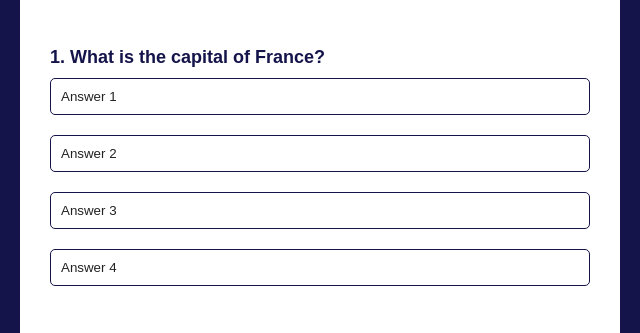
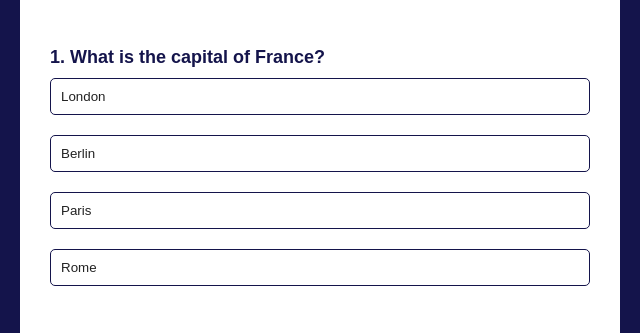
Before and after one commit to eze4acme/Question-App, a plain HTML site: page index.html in a window 1280 px wide. Shown: the part 178-511 px from the top of the page, 320-960 px from the left. Drawn offline with Linux system fonts and the light colour scheme.

Commit message:
update index.js

```diff
--- a/index.html
+++ b/index.html
@@ -11,11 +11,11 @@
         <h1 class="title">Simple Quiz App</h1>
         <div class="quiz">
             <h2 id="question"></h2>
-           <div class="answer-buttons">
-             <button class="btn" id="btn">Answer 1</button>
-             <button class="btn">Answer 2</button>
+           <div class="answer-buttons" id ="answer-buttons">
+             <!-- <button class="btn" id="btn">Answer 1</button> -->
+             <!-- <button class="btn" id="btn">Answer 2</button>
              <button class="btn">Answer 3</button>
-             <button class="btn">Answer 4</button>
+             <button class="btn">Answer 4</button> -->
            </div>
 
         </div>
--- a/index.js
+++ b/index.js
@@ -27,6 +27,7 @@ const quizQuestions = [
 ];
 
 const questionEl = document.getElementById('question')
+const btnEl = document.getElementById('btn')
 const answerButtonsEl = document.getElementById('answer-buttons')
 const nextBtnEl = document.getElementById('next-btn')
 
@@ -35,5 +36,9 @@ let currentIndex = 0;
 let score = 0;
 
 questionEl.innerHTML =`${currentIndex + 1}. ${quizQuestions[currentIndex].question}`
+// let btn = ''
+quizQuestions[currentIndex].options.map(option => {
+    answerButtonsEl.innerHTML += `<button class="btn">${option}</button>`
+})
 
 console.log(quizQuestions);
```
